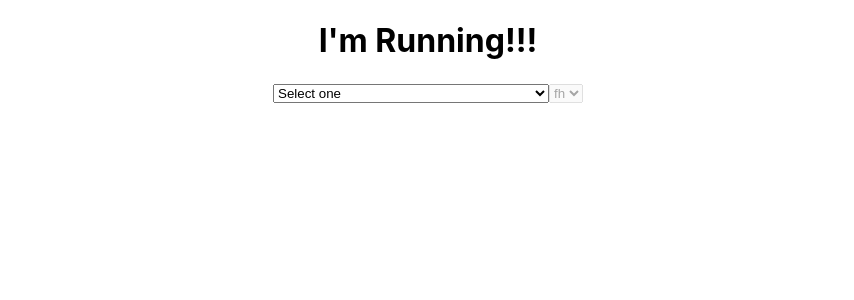
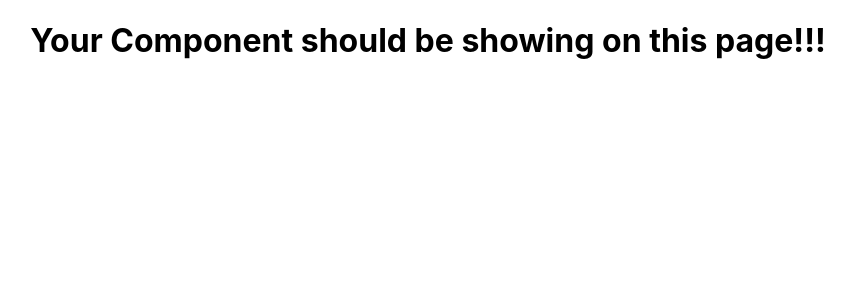
Before and after one commit to camelPhonso/mockup, a React (Create React App) app: page / in a window 1280 px wide. Shown: the top 300 px of the page, without its empty margins (212-1066 px from the left). Built offline with nearby package versions, Linux system fonts and the light colour scheme.

Commit message:
initial commit

```diff
--- a/src/App.js
+++ b/src/App.js
@@ -1,40 +1,9 @@
-import { useEffect, useState } from "react"
-
-import allRoutes from "./routes"
-import Dropdown from "./components/Dropdown"
 import "./App.css"
 
 function App() {
-  const [routes, setRoutes] = useState(null)
-  const [searchParam, setSearchParam] = useState(null)
-
-  useEffect(() => {
-    const getEmploymentRoutes = async () => {
-      setRoutes(allRoutes)
-    }
-
-    getEmploymentRoutes()
-  }, [setRoutes])
-
-  const changeHandler = selectedOption => {
-    setSearchParam(selectedOption)
-  }
-
   return (
     <div className="App">
-      <h1>I'm Running!!!</h1>
-
-      {routes && (
-        <Dropdown
-          options={routes}
-          keyName={"name"}
-          onChange={changeHandler}
-        />
-      )}
-
-      <select disabled={searchParam === null}>
-        <option>fh</option>
-      </select>
+      <h1>Your Component should be showing on this page!!!</h1>
     </div>
   )
 }
--- a/src/components/Dropdown.jsx
+++ /dev/null
@@ -1,24 +0,0 @@
-export default function Dropdown({ options, keyName, onChange }) {
-  const changeHandler = (event) => {
-    const selectedOption = options.find(
-      option => option[keyName] === event.target.value
-    )
-    onChange(selectedOption)
-  }
-
-  return (
-    <select onChange={changeHandler}>
-      <option>Select one</option>
-      {options.map(option => {
-        return (
-          <option
-            key={`${option[keyName]}`}
-            value={option[keyName]}
-          >
-            {option[keyName]}
-          </option>
-        )
-      })}
-    </select>
-  )
-}
```
Also changed, not shown: 2 other files (tests, documents, lock files or other folders).
